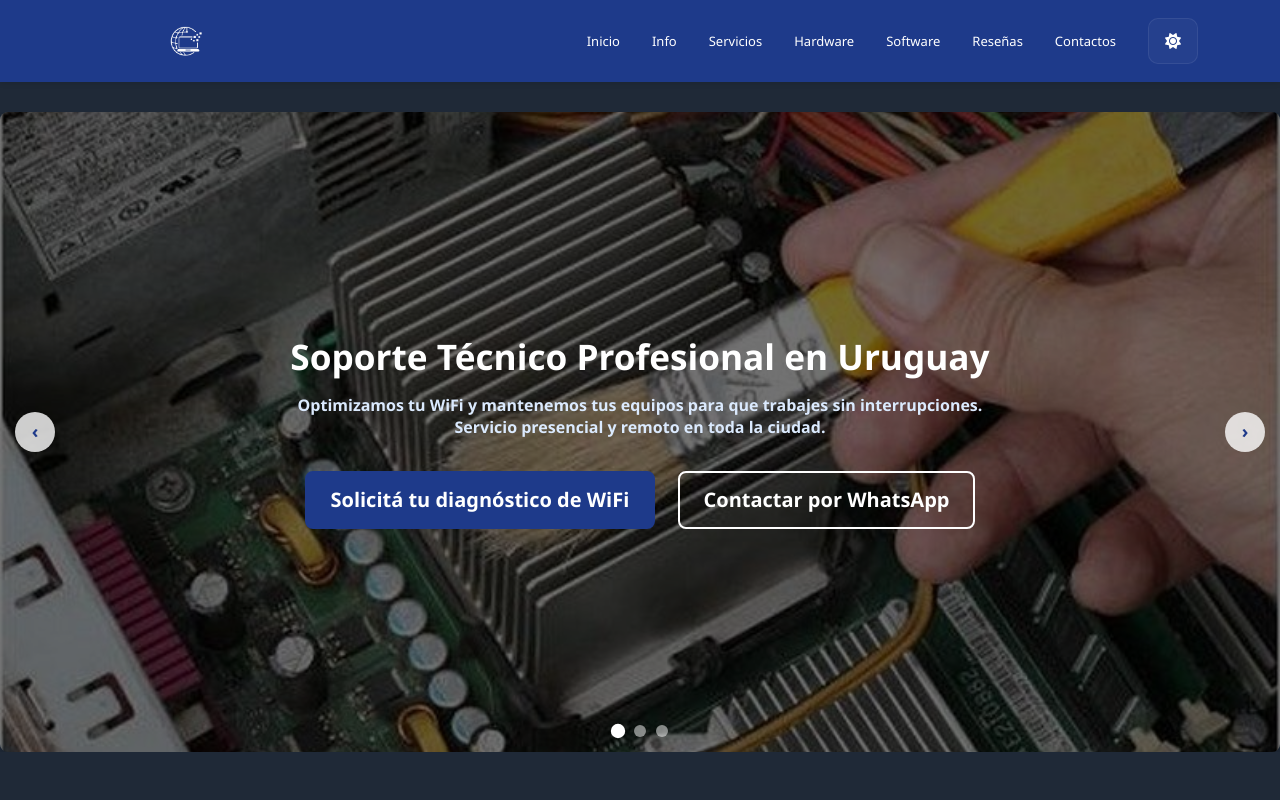
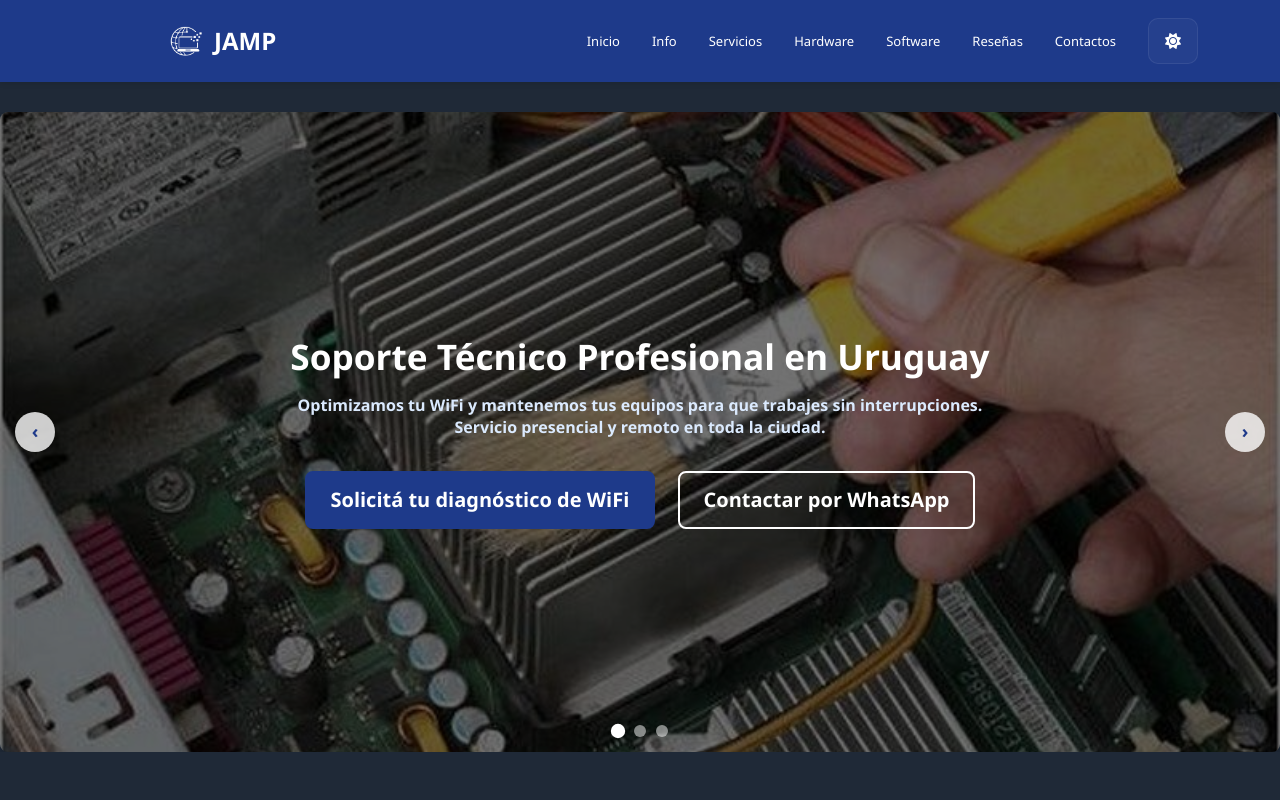
Before and after one commit to CamiAmaral/JAMP, a plain HTML site: page jamp/jamp-website/html/index.html in a window 1280 px wide. Shown: the top 800 px of the page. Drawn offline with nearby package versions, Linux system fonts and the light colour scheme.

```diff
--- a/jamp/jamp-website/html/index.html
+++ b/jamp/jamp-website/html/index.html
@@ -44,6 +44,7 @@
         <div class="container">
             <a class="navbar-brand" href="#inicio">
                 <img src="../img/logo.png" alt="JAMP" height="40" class="logo-img">
+                <span class="logo-text">JAMP</span>
             </a>
 
             <button class="navbar-toggler" type="button" data-bs-toggle="collapse" data-bs-target="#navbarNav">
```
